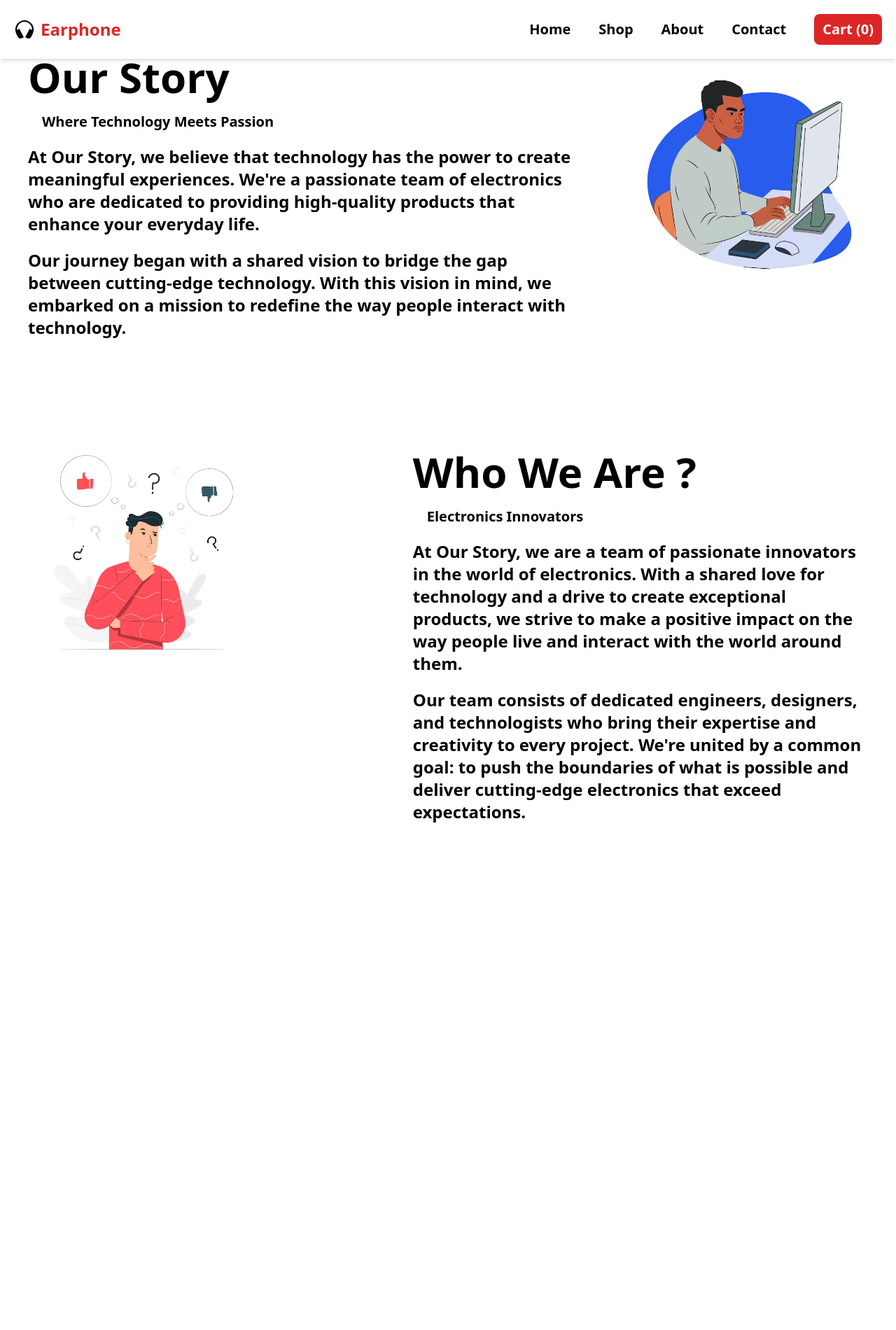
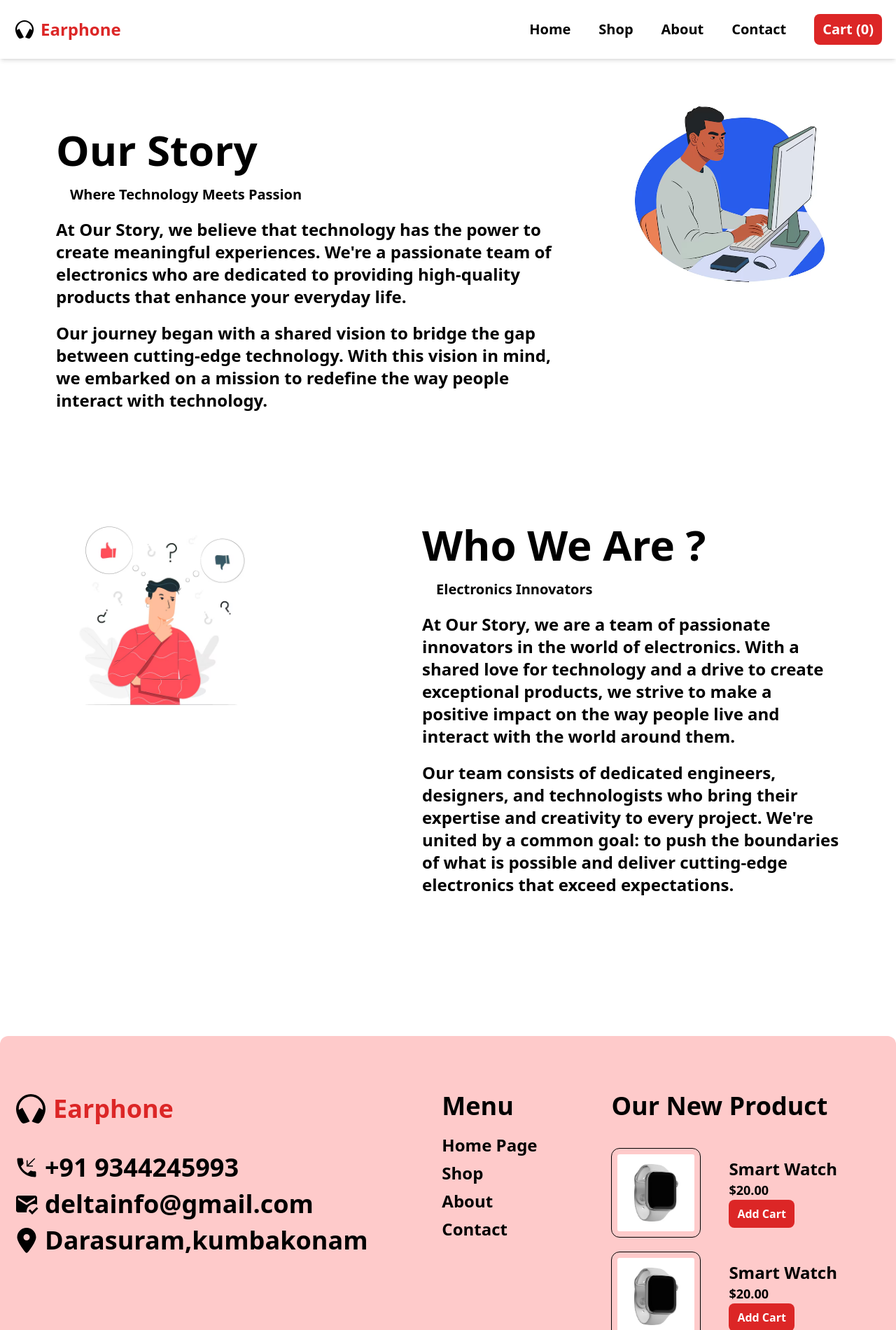
Before and after one commit to themanojking/headphones, a React (Create React App) app: page /about in a window 1280 px wide. Shown: the top 1900 px of the page at 70% size. Before the commit the page ends 1296 px from the top, so only its background shows below. Built offline with nearby package versions, Linux system fonts and the light colour scheme.

Commit message:
refactor layout and improve component structure across multiple pages

```diff
--- a/src/App.js
+++ b/src/App.js
@@ -12,7 +12,7 @@ import Cart from './Pages/Cart';
 function App() {
   return (
     <>
-    {/* <Provider store={store}> */}
+    <div className=''>
       <BrowserRouter>
          <Routes>
            <Route path='/' element={<Home />}></Route>
@@ -22,7 +22,7 @@ function App() {
            <Route path='/cart' element={<Cart />}></Route>
          </Routes>
       </BrowserRouter>
-      {/* </Provider> */}
+      </div>
     </>
   );
 }
--- a/src/Components/Footer.js
+++ b/src/Components/Footer.js
@@ -6,17 +6,18 @@ import { MdMarkEmailRead } from "react-icons/md";
 import { news } from "../Utility/data";
 import { useDispatch } from "react-redux";
 import { add } from "../Redux/cartSlice";
+import { Link } from "react-router-dom";
 
 function Footer() {
-
   const dispatch = useDispatch();
 
   const addcart = (product) => {
-        dispatch(add(product))
-    }
+    dispatch(add(product));
+  };
   return (
     <>
-      <div className="flex flex-wrap lg:flex-nowrap justify-between  lg:justify-normal gap-10 lg:gap-40 py-20">
+      <div className="bg-red-200 rounded-xl mt-20 px-5">
+        <div className="flex flex-wrap lg:flex-nowrap justify-between  gap-10  py-20">
           <div className=" ">
             <div className="flex items-center gap-2">
               <div className="text-5xl font-bold">
@@ -28,44 +29,63 @@ function Footer() {
             </div>
             <div className="mt-10 space-y-3">
               <div className="flex items-center gap-2">
-             <MdPhoneCallback  className="text-4xl font-bold"/>
-             <h2 className="text-2xl lg:text-4xl font-bold">+91 9344245993</h2>
+                <MdPhoneCallback className="text-4xl font-bold" />
+                <h2 className="text-2xl lg:text-4xl font-bold">
+                  +91 9344245993
+                </h2>
               </div>
               <div className="flex items-center gap-2">
-             <MdMarkEmailRead  className="text-4xl font-bold"/>
-             <h2 className="text-2xl lg:text-4xl font-bold">deltainfo@gmail.com</h2>
+                <MdMarkEmailRead className="text-4xl font-bold" />
+                <h2 className="text-2xl lg:text-4xl font-bold">
+                  deltainfo@gmail.com
+                </h2>
               </div>
               <div className="flex items-center gap-2">
-             <FaLocationDot  className="text-4xl font-bold"/>
-             <h2 className="text-2xl lg:text-4xl font-bold">Darasuram,kumbakonam</h2>
+                <FaLocationDot className="text-4xl font-bold" />
+                <h2 className="text-2xl lg:text-4xl font-bold">
+                  Darasuram,kumbakonam
+                </h2>
               </div>
             </div>
           </div>
 
+          <div className="md:mr-20 lg:mr-0 mr-0 md:mt-10 lg:mt-0">
+            <h1 className="text-4xl font-bold ">Menu</h1>
             <div className="">
-            <h1 className="text-4xl font-bold">Menu</h1>
-            <h2 className="text-2xl font-semibold">Home Page</h2>
-            <h2  className="text-2xl font-semibold">Shop</h2>
-            <h2  className="text-2xl font-semibold">Blog</h2>
-            <h2  className="text-2xl font-semibold">About</h2>
-            <h2  className="text-2xl font-semibold">Contact</h2>
+            <Link to='/'><h2 className="text-2xl font-bold md:mt-5  mt-0">Home Page</h2></Link>
+            <Link to='/shop'><h2 className="text-2xl font-bold md:mt-2  mt-0">Shop</h2></Link>
+            <Link to='/about'><h2 className="text-2xl font-bold md:mt-2  mt-0">About</h2></Link>
+            <Link to='/contact'><h2 className="text-2xl font-bold md:mt-2  mt-0">Contact</h2></Link>
+            </div>
           </div>
 
-        <div>
+          <div className="lg:mr-16 mr-0">
             <h1 className="text-4xl font-bold">Our New Product</h1>
             <div className="mt-5">
-                {news.map((product) => (<div className="flex items-center gap-10 space-y-5">
+              {news.map((product) => (
+                <div className="flex items-center gap-10 space-y-5">
                   <div className="mt-5">
-                       <img src={product.img} alt="" className="w-[8rem] border border-black p-2 rounded-xl"></img>
+                    <img
+                      src={product.img}
+                      alt=""
+                      className="w-[8rem] border border-black p-2 rounded-xl"
+                    ></img>
                   </div>
                   <div>
-                        <h1 className="text-xl md:text-2xl font-bold">{product.tittle}</h1>
+                    <h1 className="text-xl md:text-2xl font-bold">
+                      {product.tittle}
+                    </h1>
                     <h3 className="text-lg font-semibold">{product.price}</h3>
-                        <button className="px-3 py-2 bg-red-600 rounded-lg text-white font-bold hover:bg-black" onClick={() => addcart(product)}>
+                    <button
+                      className="px-3 py-2 bg-red-600 rounded-lg text-white font-bold hover:bg-black"
+                      onClick={() => addcart(product)}
+                    >
                       Add Cart
                     </button>
                   </div>
-                    </div>))}
+                </div>
+              ))}
+            </div>
           </div>
         </div>
       </div>
--- a/src/Components/Navbar.js
+++ b/src/Components/Navbar.js
@@ -12,7 +12,7 @@ function Nav() {
 
   return (
     <>
-    <div className='fixed w-[100%] top-0 '>
+    <div className='fixed w-[100%] '>
     <header className='flex justify-between  items-center p-5 bg-white shadow-md'>
       {/* Logo */}
       <div className='flex items-center gap-2'>
@@ -50,7 +50,7 @@ function Nav() {
       {isOpen && (
         <div className='absolute top-16 left-0 w-full bg-white shadow-md lg:hidden flex flex-col items-center gap-5 py-5 text-xl font-bold'>
           <Link to='/' onClick={() => setIsOpen(false)}>Home</Link>
-          <Link to='/projectS' onClick={() => setIsOpen(false)}>Shop</Link>
+          <Link to='/shop' onClick={() => setIsOpen(false)}>Shop</Link>
           <Link to='/about' onClick={() => setIsOpen(false)}>About</Link>
           <Link to='/contact' onClick={() => setIsOpen(false)}>Contact</Link>
           <Link to='/cart' onClick={() => setIsOpen(false)}>
--- a/src/Pages/About.js
+++ b/src/Pages/About.js
@@ -1,24 +1,25 @@
 import React from "react";
 import Navbar from "../Components/Navbar";
+import Footer from "../Components/Footer";
 
 function About() {
   return (
     <>
       <Navbar />
-      <div className="p-10">
-        <div className="flex flex-wrap lg:flex-nowrap justify-center gap-20 mt-10 ">
-          <div className="space-y-5">
-            <h1 className="text-6xl font-bold">Our Story</h1>
-            <h2 className="text-lg md:text-xl font-semibold md:ml-5">
+      <div className="lg:mx-10 p-10">
+        <div className="flex flex-wrap lg:flex-nowrap justify-center gap-20 mt-20">
+          <div className="space-y-5 lg:mt-16">
+            <h1 className="text-5xl md:text-6xl font-bold">Our Story</h1>
+            <h2 className=" md:text-xl font-semibold md:ml-5">
               Where Technology Meets Passion
             </h2>
-            <h3 className="text-xl md:text-2xl font-semibold">
+            <h3 className="text-lg md:text-2xl font-semibold">
               At Our Story, we believe that technology has the power to create
               meaningful experiences. We're a passionate team of electronics who
               are dedicated to providing high-quality products that enhance your
               everyday life.
             </h3>
-            <h3 className="text-xl md:text-2xl font-semibold">
+            <h3 className="text-lg md:text-2xl font-semibold">
               Our journey began with a shared vision to bridge the gap between
               cutting-edge technology. With this vision in mind, we embarked on
               a mission to redefine the way people interact with technology.
@@ -46,13 +47,13 @@ function About() {
             <h2 className="text-lg md:text-xl font-semibold md:ml-5">
               Electronics Innovators
             </h2>
-            <h3 className="text-xl md:text-2xl font-semibold">
+            <h3 className="text-lg md:text-2xl font-semibold">
               At Our Story, we are a team of passionate innovators in the world
               of electronics. With a shared love for technology and a drive to
               create exceptional products, we strive to make a positive impact
               on the way people live and interact with the world around them.
             </h3>
-            <h3 className="text-xl md:text-2xl font-semibold">
+            <h3 className="text-lg md:text-2xl font-semibold">
               Our team consists of dedicated engineers, designers, and
               technologists who bring their expertise and creativity to every
               project. We're united by a common goal: to push the boundaries of
@@ -62,6 +63,7 @@ function About() {
           </div>
         </div>
       </div>
+      <Footer/>
     </>
   );
 }
--- a/src/Pages/Shop.js
+++ b/src/Pages/Shop.js
@@ -14,8 +14,8 @@ function Shop() {
   return (
     <>
       <Navbar />
-      <div className="p-10">
-        <div className="flex flex-wrap lg:flex-nowrap justify-center gap-10 ">
+      <div className="lg:mx-10 p-10">
+        <div className="flex flex-wrap lg:flex-nowrap justify-center gap-10 mt-20 ">
           <div className="lg:py-40 space-y-4">
             <h1 className="text-6xl font-bold">Shop Page</h1>
             <h3 className="text-xl font-semibold">
@@ -27,11 +27,11 @@ function Shop() {
               Shop Now
             </button>
           </div>
-          <div className="border shadow-lg p-2 rounded-2xl">
+          <div className="border shadow-lg lg:mt-20 mt-0 rounded-2xl">
             <img
               src="/Assets/head6.avif"
               alt="headphone"
-              className="w-[45rem]"
+              className="lg:w-[40rem] rounded-2xl "
             ></img>
           </div>
         </div>
@@ -157,9 +157,8 @@ function Shop() {
             </div>
           </div>
         </div>
-
-        <Footer/>
       </div>
+      <Footer />
     </>
   );
 }
--- a/src/Redux/cartSlice.js
+++ b/src/Redux/cartSlice.js
@@ -8,10 +8,9 @@ const cartslice = createSlice({
     reducers:{
         add: (state,action) => {
             const existingItem = state.findIndex(item => item.id === action.payload.id);
-              if(!existingItem) {
+              if(existingItem === -1) {
                 state.push(action.payload)
               }
-            state.push(action.payload);
         },
         remove: (state,action) => {
             return state.filter(item =>item.id !== action.payload);
--- a/src/index.js
+++ b/src/index.js
@@ -8,6 +8,6 @@ import store from './Redux/Store'
 const root = ReactDOM.createRoot(document.getElementById('root'));
 root.render(
   <Provider store={store}>
-  <App />
+  <App  />
   </Provider>
 );
```
Also changed, not shown: src/Pages/Cart.js (+30 -15 lines), src/Pages/Contact.js (+33 -29 lines), src/Pages/Home.js (+57 -29 lines). Lines whose indentation alone changed are shown as unchanged.
